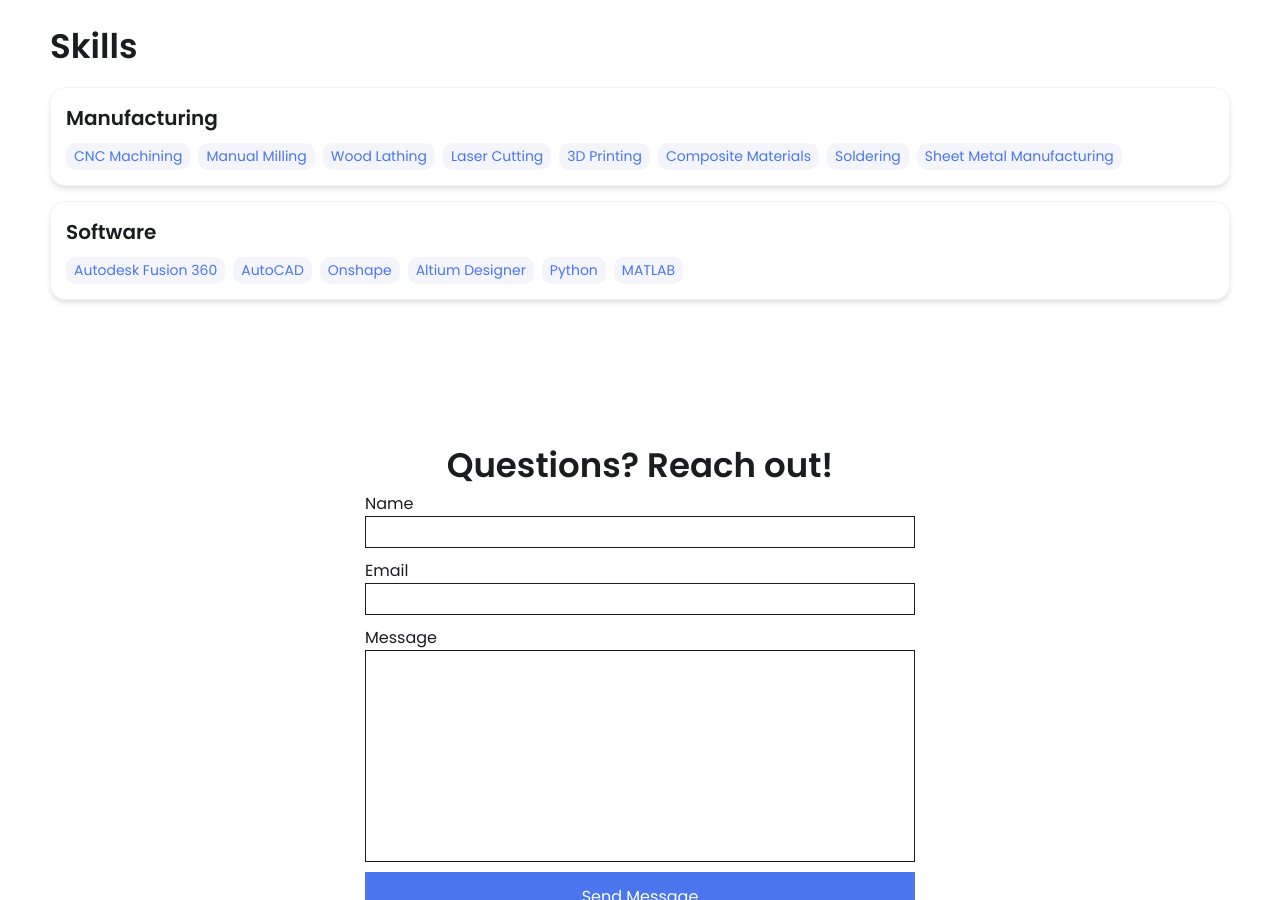
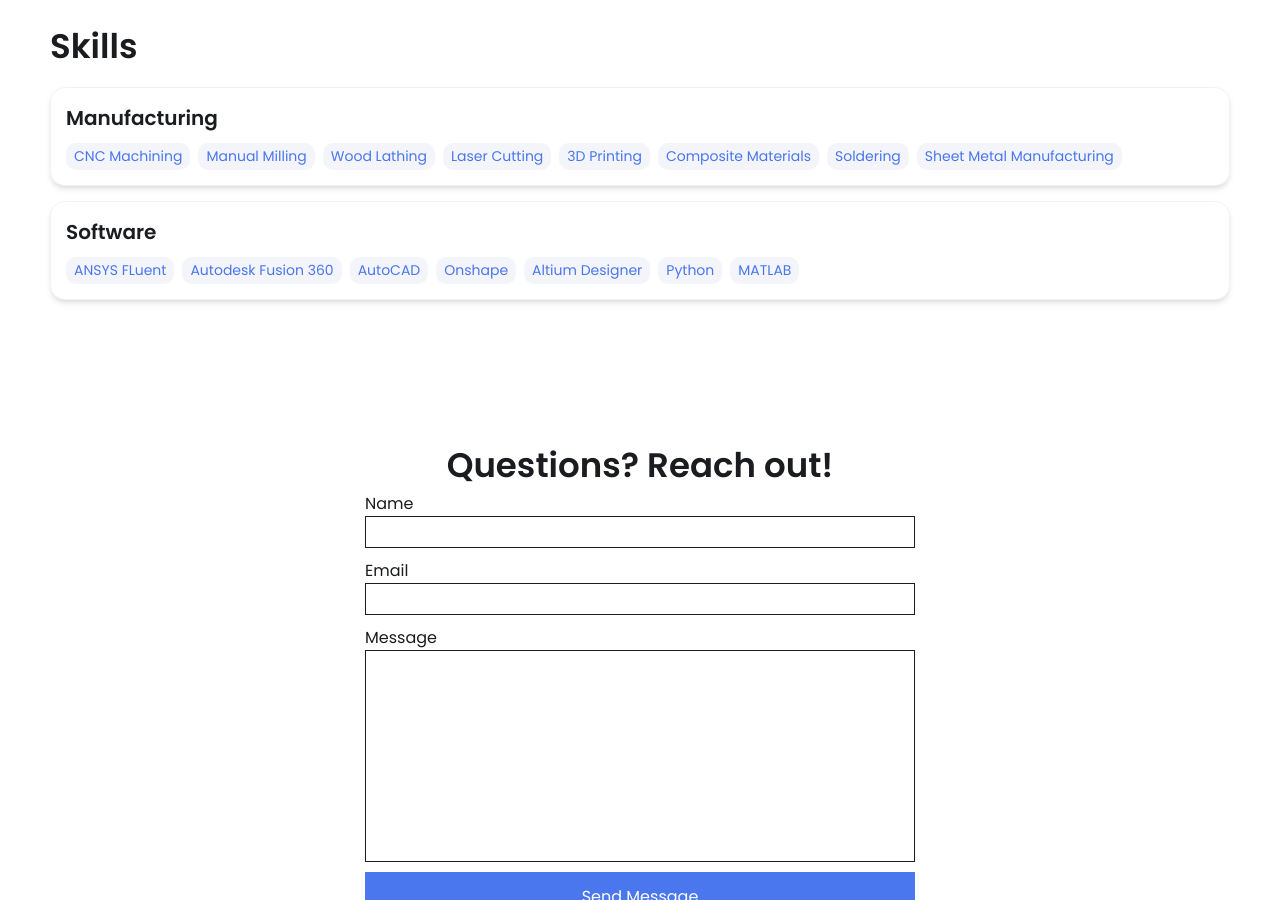
Before and after one commit to blasejlondono/blasejlondono.github.io, a Jekyll site: the page built from index.html, in a window 1280 px wide and 900 px high, scrolled down 2090 px. Built offline with Jekyll 4.4.1, drawn with Linux system fonts in a browser that asks for light colours.

Commit message:
Update _config.yml

```diff
--- a/_config.yml
+++ b/_config.yml
@@ -57,6 +57,7 @@
 
   - category: Software
     tools:
+    - ANSYS FLuent
     - Autodesk Fusion 360
     - AutoCAD
     - Onshape
```
